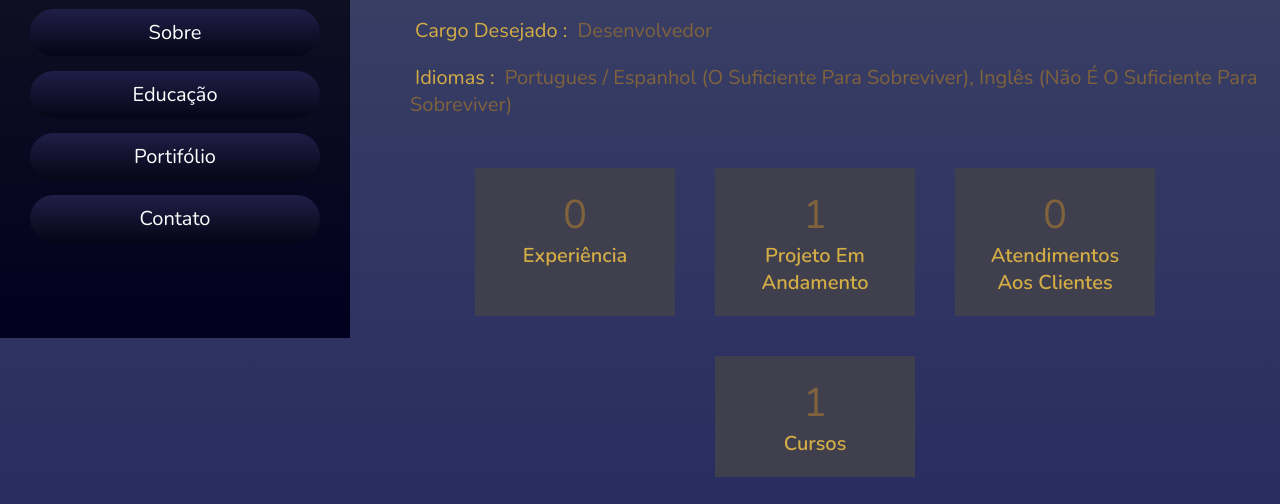
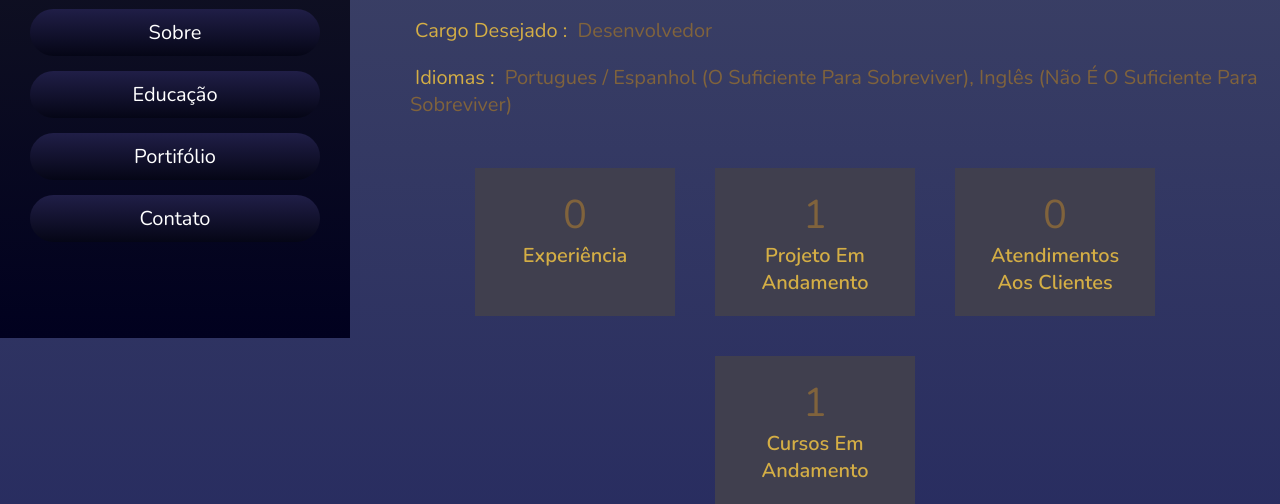
Before and after one commit to tesestando/Portifolio_Guilherme, a plain HTML site: page index.html in a window 1280 px wide. Shown: the part 462-966 px from the top of the page. Drawn offline with nearby package versions, Linux system fonts and the light colour scheme.

Commit message:
Update index.html

```diff
--- a/index.html
+++ b/index.html
@@ -68,7 +68,7 @@
         </div>
         <div class="box">
             <span>1</span>
-            <h3>Cursos</h3>
+            <h3>Cursos em andamento</h3>
         </div>
     </div>
 </div>
```
